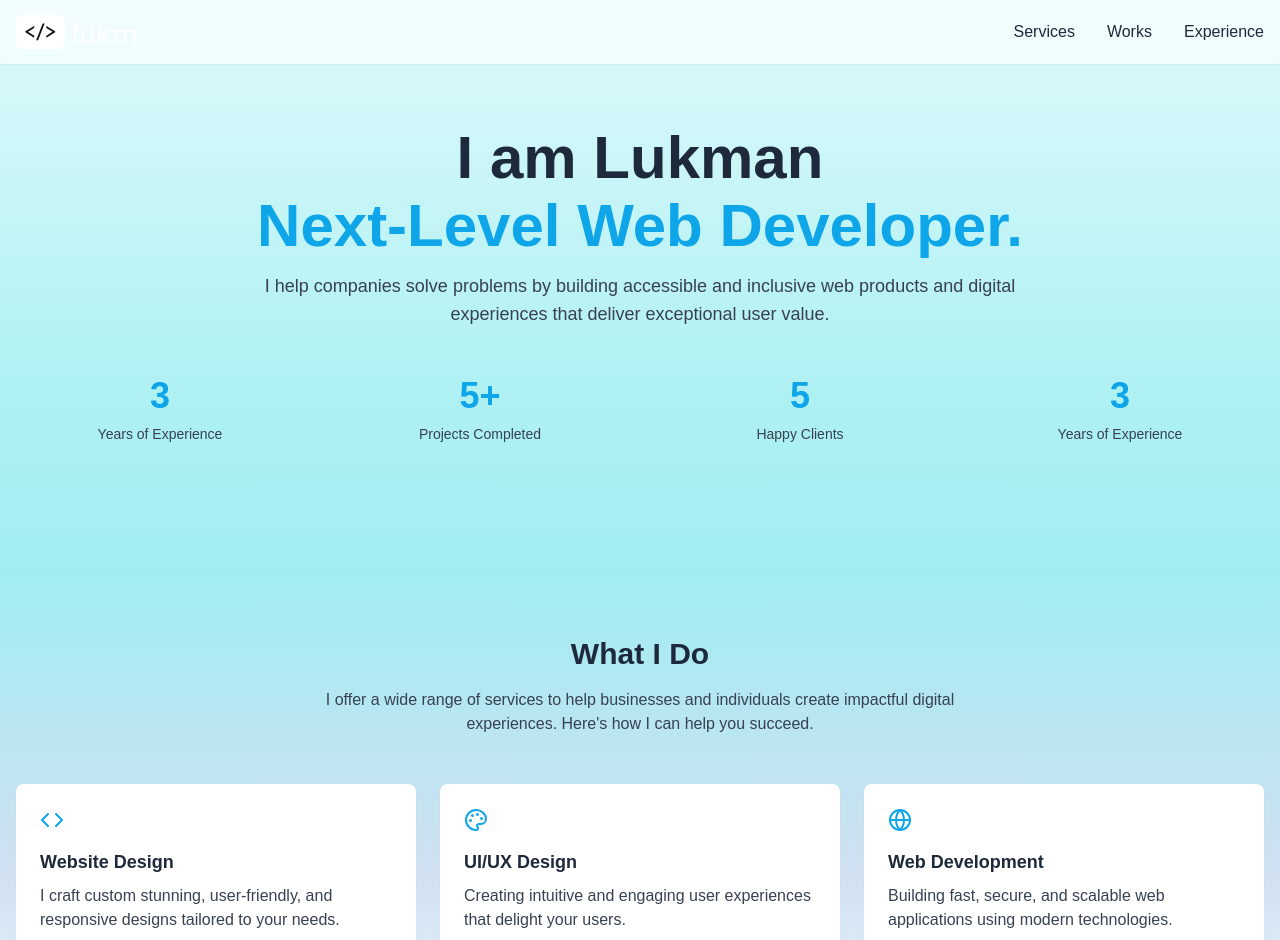
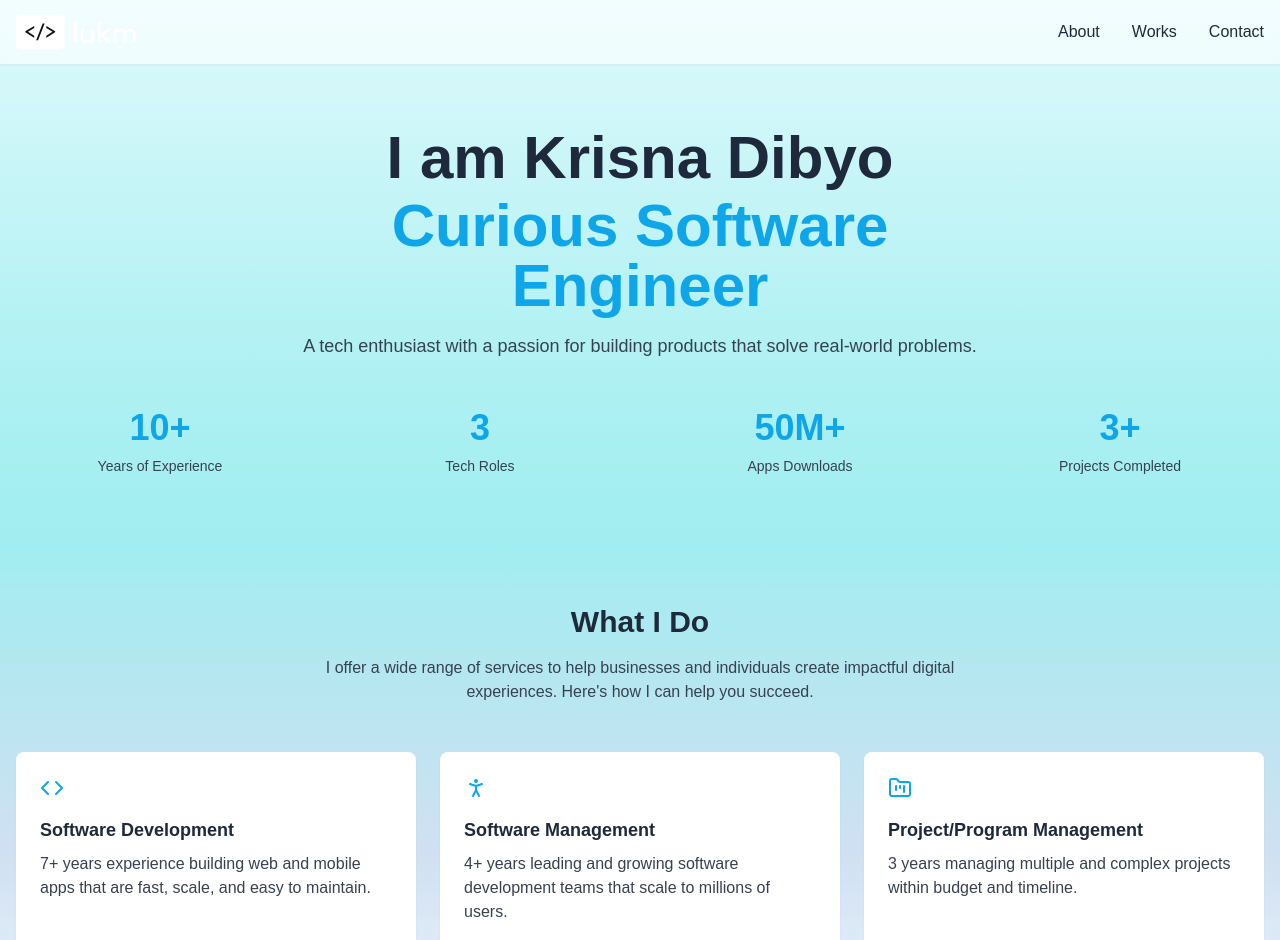
Before and after one commit to krisnadibyo/portofolio_web, a Next.js app: page / in a window 1280 px wide. Shown: the top 940 px of the page. Built offline with nearby package versions, Linux system fonts and the light colour scheme.

Commit message:
migrate some constants

```diff
--- /dev/null
+++ b/app/data/constant.tsx
@@ -0,0 +1,43 @@
+import { Code, FolderKanban, PersonStanding } from "lucide-react"
+
+// Hero Section
+export const hero = {
+  name: "I am Krisna Dibyo",
+  title: "Curious Software Engineer",
+  description: "A tech enthusiast with a passion for building products that solve real-world problems.",
+}
+
+// Stats Section
+export const stats = [
+  { id: 1, value: "10+", label: "Years of Experience" },
+  { id: 2, value: "3", label: "Tech Roles" },
+  { id: 3, value: "50M+", label: "Apps Downloads" },
+  { id: 4, value: "3+", label: "Projects Completed" },
+]
+
+// Services Section
+export const servicesHeader = {
+  title: "What I Do",
+  description: "I offer a wide range of services to help businesses and individuals create impactful digital experiences. Here's how I can help you succeed."
+}
+
+export const services = [
+  {
+    id: 1,
+    title: "Software Development",
+    description: "7+ years experience building web and mobile apps that are fast, scale, and easy to maintain.",
+    icon: <Code size={24} />
+  },
+  {
+    id: 2,
+    title: "Software Management",
+    description: "4+ years leading and growing software development teams that scale to millions of users.",
+    icon: <PersonStanding size={24} />
+  },
+  {
+    id: 3,
+    title: "Project/Program Management",
+    description: "3 years managing multiple and complex projects within budget and timeline.",
+    icon: <FolderKanban size={24} />
+  }
+]
--- a/app/page.tsx
+++ b/app/page.tsx
@@ -3,6 +3,7 @@ import { Services } from "@/components/services"
 import { Projects } from "@/components/projects"
 import { WorkExperience } from "@/components/work-experience"
 import { Navbar } from "@/components/navbar"
+import { hero, services, servicesHeader, stats } from "@/app/data/constant"
 import { Phone, Mail, MapPin } from "lucide-react"
 
 export default function Home() {
@@ -11,27 +12,25 @@ export default function Home() {
       <Navbar />
 
       {/* Hero Section */}
-      <section className="bg-hero-gradient pt-32 pb-20">
+      <section className="bg-hero-gradient pt-32 pb-4">
         <div className="container mx-auto px-4">
           <div className="text-center max-w-3xl mx-auto">
             <h1 className="text-4xl lg:text-6xl font-bold mb-4 text-textDark">
-              I am Lukman
-              <span className="block text-primary mt-2">Next-Level Web Developer.</span>
+              {hero.name}
+              <span className="block text-primary mt-2">{hero.title}</span>
             </h1>
             <p className="text-gray-700 mb-8 text-lg">
-              I help companies solve problems by building accessible and inclusive web products and digital experiences
-              that deliver exceptional user value.
+              {hero.description}
             </p>
           </div>
-
-          <Stats />
+          <Stats stats={stats} />
         </div>
       </section>
 
       {/* Services Section */}
       <section className="bg-services-gradient py-16" id="services">
         <div className="container mx-auto px-4">
-          <Services />
+          <Services servicesHeader={servicesHeader} services={services} />
         </div>
       </section>
 
--- a/components/navbar.tsx
+++ b/components/navbar.tsx
@@ -69,14 +69,14 @@ export function Navbar() {
 
           {/* Desktop Navigation */}
           <div className="hidden md:flex items-center space-x-8">
-            <Link href="#services" className="text-textDark hover:text-primary transition-colors font-medium">
-              Services
+            <Link href="#about" className="text-textDark hover:text-primary transition-colors font-medium">
+              About
             </Link>
             <Link href="#works" className="text-textDark hover:text-primary transition-colors font-medium">
               Works
             </Link>
-            <Link href="#experience" className="text-textDark hover:text-primary transition-colors font-medium">
-              Experience
+            <Link href="#contact" className="text-textDark hover:text-primary transition-colors font-medium">
+              Contact
             </Link>
           </div>
 
@@ -93,11 +93,11 @@ export function Navbar() {
           <div className="md:hidden">
             <div className="flex flex-col space-y-4 px-2 pt-2 pb-4">
               <Link
-                href="#services"
+                href="#about"
                 className="text-textDark hover:text-primary transition-colors font-medium"
                 onClick={() => setIsOpen(false)}
               >
-                Services
+                About
               </Link>
               <Link
                 href="#works"
@@ -107,11 +107,11 @@ export function Navbar() {
                 Works
               </Link>
               <Link
-                href="#experience"
+                href="#contact"
                 className="text-textDark hover:text-primary transition-colors font-medium"
                 onClick={() => setIsOpen(false)}
               >
-                Experience
+                Contact
               </Link>
             </div>
           </div>
--- a/components/services.tsx
+++ b/components/services.tsx
@@ -1,11 +1,16 @@
 import type React from "react"
-import { Code, Palette, Globe } from "lucide-react"
 import { CardWrapper } from "./ui/card-wrapper"
 
 interface ServiceProps {
+  id: number
   title: string
   description: string
   icon: React.ReactNode
+}
+
+interface ServicesHeaderProps {
+  title: string
+  description: string
 }
 
 function ServiceCard({ title, description, icon }: ServiceProps) {
@@ -18,32 +23,25 @@ function ServiceCard({ title, description, icon }: ServiceProps) {
   )
 }
 
-export function Services() {
+export function Services({ servicesHeader, services }: { servicesHeader: ServicesHeaderProps, services: ServiceProps[] }) {
   return (
     <>
       <div className="text-center mb-12">
-        <h2 className="text-3xl font-bold mb-4 text-textDark">What I Do</h2>
+        <h2 className="text-3xl font-bold mb-4 text-textDark">{servicesHeader.title}</h2>
         <p className="text-gray-700 max-w-2xl mx-auto">
-          I offer a wide range of services to help businesses and individuals create impactful digital experiences.
-          Here's how I can help you succeed.
+          {servicesHeader.description}
         </p>
       </div>
       <div className="grid grid-cols-1 md:grid-cols-2 lg:grid-cols-3 gap-6">
-        <ServiceCard
-          icon={<Code size={24} />}
-          title="Website Design"
-          description="I craft custom stunning, user-friendly, and responsive designs tailored to your needs."
-        />
-        <ServiceCard
-          icon={<Palette size={24} />}
-          title="UI/UX Design"
-          description="Creating intuitive and engaging user experiences that delight your users."
-        />
-        <ServiceCard
-          icon={<Globe size={24} />}
-          title="Web Development"
-          description="Building fast, secure, and scalable web applications using modern technologies."
-        />
+        {services.map((service) => (
+          <ServiceCard
+            id={service.id}
+            key={service.id}
+            icon={service.icon}
+            title={service.title}
+            description={service.description}
+          />
+        ))}
       </div>
     </>
   )
--- a/components/stats.tsx
+++ b/components/stats.tsx
@@ -1,9 +1,11 @@
+
 interface StatProps {
+  id: number
   value: string
   label: string
 }
 
-function StatItem({ value, label }: StatProps) {
+function StatItem({ value, label }: { value: string; label: string }) {
   return (
     <div className="text-center">
       <div className="text-4xl font-bold text-primary mb-2">{value}</div>
@@ -12,13 +14,12 @@ function StatItem({ value, label }: StatProps) {
   )
 }
 
-export function Stats() {
+export function Stats({stats}: {stats: StatProps[]}) {
   return (
     <div className="grid grid-cols-2 md:grid-cols-4 gap-8 my-12">
-      <StatItem value="3" label="Years of Experience" />
-      <StatItem value="5+" label="Projects Completed" />
-      <StatItem value="5" label="Happy Clients" />
-      <StatItem value="3" label="Years of Experience" />
+      {stats.map((stat) => (
+        <StatItem key={stat.id} value={stat.value} label={stat.label} />
+      ))}
     </div>
   )
 }
```
